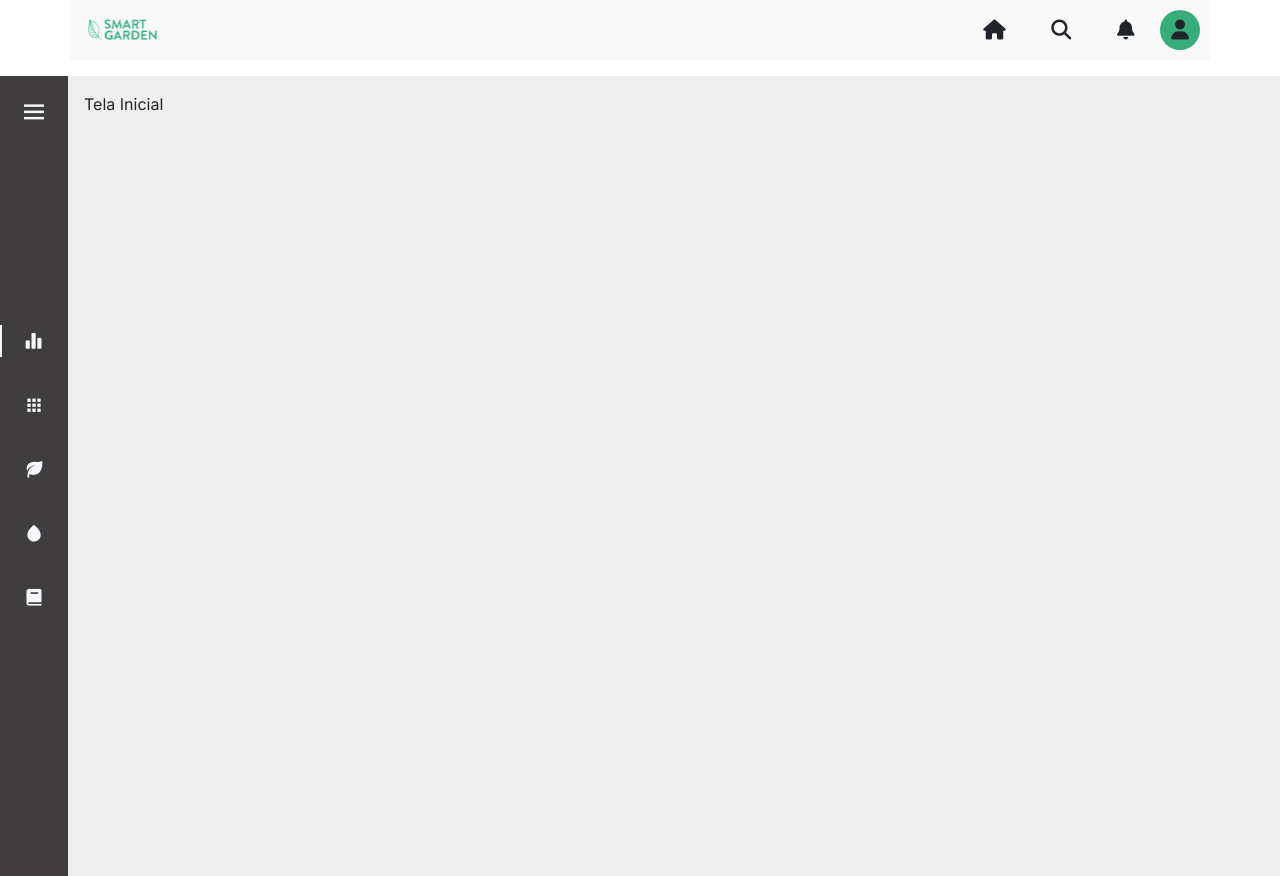
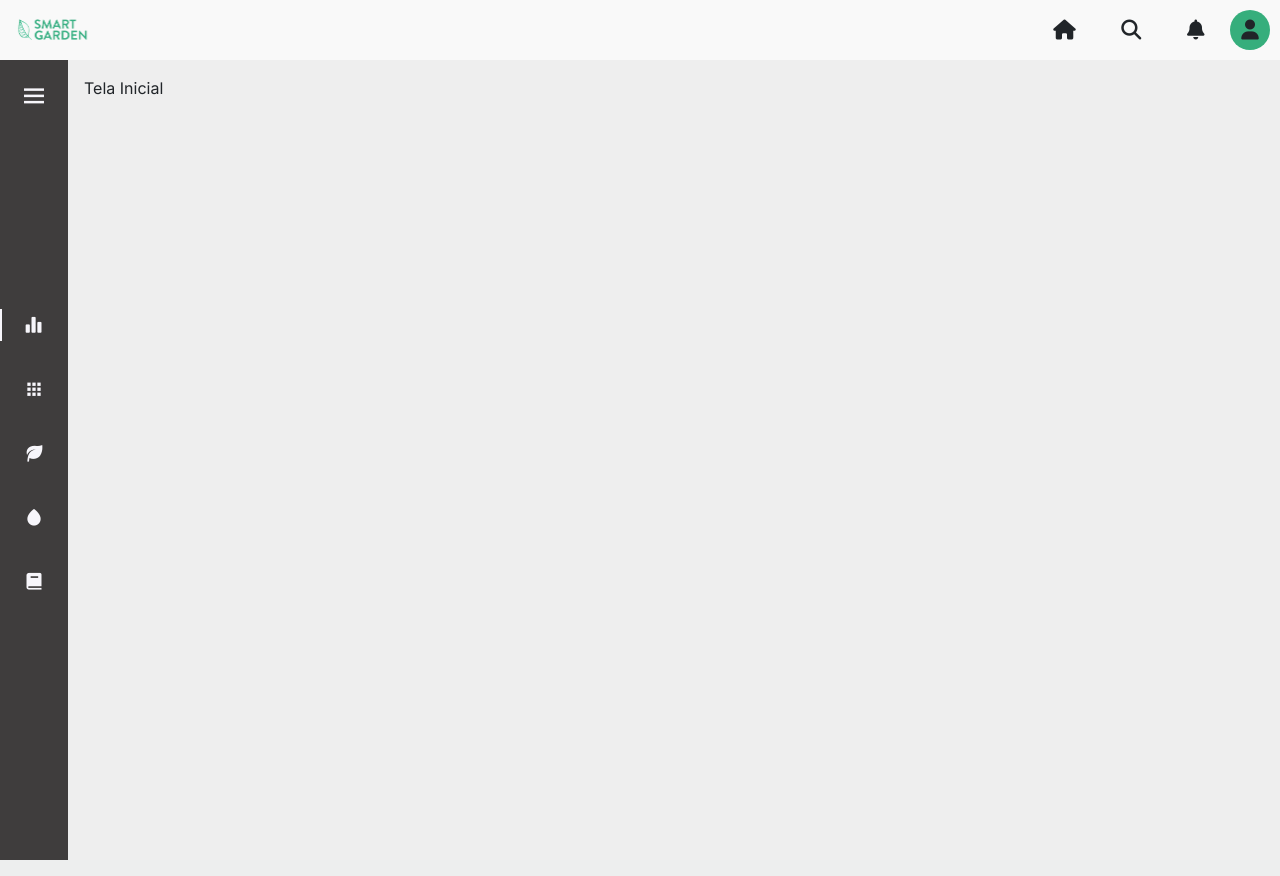
Before and after one commit to ViviFerreira/projeto_web_smartgarden, a Django app: page /inicio/ in a window 1280 px wide. Run offline with Django 4.2, Linux system fonts and the light colour scheme; some libraries are stand-ins or nearby versions.

Commit message:
Correção do header do layout

```diff
--- a/core/urls.py
+++ b/core/urls.py
@@ -6,5 +6,5 @@ from . import views
 urlpatterns = [
     path('', views.home, name='home'),
     path('inicio/', views.inicio, name='inicio'),
-    path('ver_area/', views.verArea, name='verAreas'),
+    path('areas/', views.areas, name='areas'),
 ]
--- a/core/views.py
+++ b/core/views.py
@@ -7,5 +7,5 @@ def home(request):
 def inicio(request):
     return render(request, 'inicio.html')
 
-def verArea(request):
-    return render(request, 'verArea.html')
+def areas(request):
+    return render(request, 'areas.html')
--- a/static/css/global.css
+++ b/static/css/global.css
@@ -3,7 +3,6 @@
 * {
 	margin: 0;
 	padding: 0;
-	font-family: var(--body-font);
 }
 
 :root {
@@ -28,4 +27,5 @@ body {
 	font-family: var(--body-font);
 	font-size: var(--normal-font-size);
 	transition: 0.5s;
+	max-width: 100vw;
 }
--- a/static/css/layout.css
+++ b/static/css/layout.css
@@ -21,7 +21,7 @@ main {
 }
 
 .main-ml {
-	margin-left: calc(var(--nav-width) + 156px);
+	padding-left: calc(var(--nav-width) + 156px);
 }
 
 aside {
--- a/templates/partials/header.html
+++ b/templates/partials/header.html
@@ -1,15 +1,10 @@
 {%load static%}
-<div class="container">
+<div>
 	<div class="list-itens">
-		<ul class="itens">
+		<ul class="itens mb-0">
 			<div>
 				<li class="logo">
-					<img
-						src="{%static 'img/LOGO.png'%}"
-						alt="logo"
-						height="38px"
-						width="89,5px"
-					/>
+					<img src="{%static 'img/LOGO.png'%}" alt="logo" height="38px" width="89,5px" />
 				</li>
 			</div>
 			<div>
--- a/templates/partials/layout.html
+++ b/templates/partials/layout.html
@@ -5,32 +5,24 @@
 		<meta charset="UTF-8" />
 		<meta http-equiv="X-UA-Compatible" content="IE=edge" />
 		<meta name="viewport" content="width=device-width, initial-scale=1.0" />
-		<!-- CSS only -->
-		<link href="https://cdn.jsdelivr.net/npm/bootstrap@5.2.1/dist/css/bootstrap.min.css" rel="stylesheet" integrity="sha384-iYQeCzEYFbKjA/T2uDLTpkwGzCiq6soy8tYaI1GyVh/UjpbCx/TYkiZhlZB6+fzT" crossorigin="anonymous">
+		<link href="https://cdn.jsdelivr.net/npm/bootstrap@5.2.1/dist/css/bootstrap.min.css" rel="stylesheet" integrity="sha384-iYQeCzEYFbKjA/T2uDLTpkwGzCiq6soy8tYaI1GyVh/UjpbCx/TYkiZhlZB6+fzT" crossorigin="anonymous" />
 		<link rel="stylesheet" href="{%static 'css/layout.css'%}" />
 		<link rel="stylesheet" href="{%static 'css/layout_header.css'%}" />
 		<link rel="stylesheet" href="{%static 'css/layout_sidebar.css'%}" />
 		<link rel="stylesheet" href="{%static 'css/global.css'%}" />
-		<link rel="stylesheet" href="{%static 'css/verArea.css'%}" />
+		<link rel="stylesheet" href="{%static 'css/areas.css'%}" />
+		<link href="https://cdn.jsdelivr.net/npm/boxicons@latest/css/boxicons.min.css" rel="stylesheet" />
 		<link rel="icon" href="{%static 'img/icon.png'%}" />
-
-		<link
-			href="https://cdn.jsdelivr.net/npm/boxicons@latest/css/boxicons.min.css"
-			rel="stylesheet"
-		/>
 		<title>SmartGarden</title>
 	</head>
-	<body>
+	<body id="body-pd">
 		<section class="layout">
 			<header>{% include 'partials/header.html' %}</header>
 			<aside id="section-pd">{% include 'partials/sidebar.html' %}</aside>
 			<main id="main-ml">{% block content %} {% endblock %}</main>
 		</section>
 
-		<script
-			src="https://kit.fontawesome.com/be79eaef8b.js" crossorigin="anonymous"
-		></script>
+		<script src="https://kit.fontawesome.com/be79eaef8b.js" crossorigin="anonymous"></script>
 		<script src="{%static 'js/sidebar.js'%}"></script>
-
 	</body>
 </html>
--- a/templates/partials/sidebar.html
+++ b/templates/partials/sidebar.html
@@ -8,7 +8,7 @@
 				<i class="bx bxs-bar-chart-alt-2 nav_icon"></i>
 				<span class="nav_name">Inicio</span>
 			</a>
-			<a href="{% url 'verAreas' %}" class="nav_link">
+			<a href="{% url 'areas' %}" class="nav_link">
 				<i class="bx bxs-grid nav_icon"></i>
 				<span class="nav_name">Áreas</span>
 			</a>
```
Also changed, not shown: templates/areas.html (added, +49 -0 lines), templates/verArea.html (deleted, +0 -49 lines), static/css/areas.css (renamed from static/css/verArea.css).
